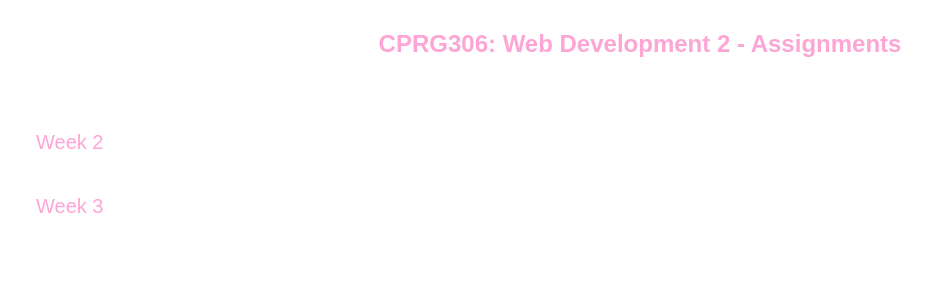
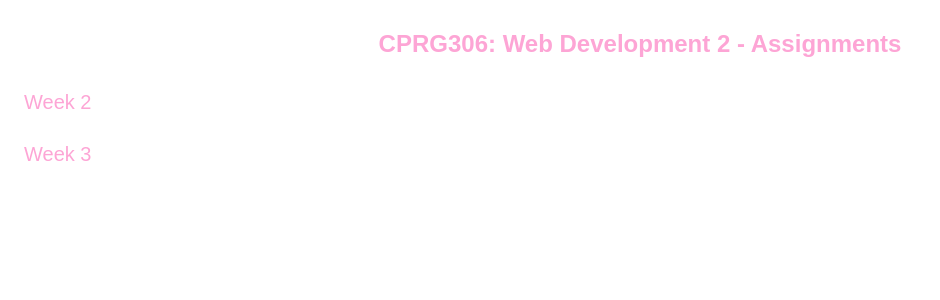
Before and after one commit to jenna-hackett/cprg306-assignments, a Next.js app: page / in a window 1280 px wide. Shown: the top 300 px of the page, without its empty margins (0-940 px from the left). Built offline with nearby package versions, Linux system fonts and the light colour scheme.

Commit message:
some styling changes.

```diff
--- a/app/components/PageLinks.js
+++ b/app/components/PageLinks.js
@@ -2,7 +2,7 @@ import Link from "next/link";
 
 export default function PageLinks({href, text}) {
   return (
-    <Link className="text-pink-300 pl-2 hover:text-pink-700 duration-300 ease-linear"
+    <Link className="text-pink-300 pl-6 hover:text-pink-700 duration-300 ease-linear text-xl"
       href={href}>
       {text}
     </Link>
--- a/app/page.js
+++ b/app/page.js
@@ -1,7 +1,7 @@
 /*
 .\app\page.js
 Author: Jenna Hackett
-Versions: Jan. 16, 2026
+Versions: Jan. 23, 2026
  */
 
 import PageLinks from "./components/PageLinks";
@@ -16,10 +16,10 @@ export default function Home() {
           CPRG306: Web Development 2 - Assignments
         </h1>
         <ul>
-          <li className = "p-3 pb-2 mb-4 ml-4 mr-250 mt-7 text-xl">
+          <li className="pb-6">
             <PageLinks {...linkInfo[1]} />
           </li>
-          <li className = "p-3 pb-2 mb-4 ml-4 mr-250 text-xl">
+          <li className="pb-6">
               <PageLinks {...linkInfo[2]} />
           </li>
         </ul>
--- a/app/week-3/page.js
+++ b/app/week-3/page.js
@@ -6,16 +6,22 @@ Versions: Jan. 22, 2026
 
 import HomePageButton from "../components/HomePageButton";
 import GroceryItemList from "./GroceryItemList";
+// import Image from "next/image";
 
 export default function Page() {
   return (
     <main>
-
-      <h1 className = "text-center font-bold text-2xl mb-4 mt-4 text-pink-300">
+      <header>
+        <h1 className = "text-center font-bold text-2xl mb-6 mt-4 text-pink-300">
         Shopping List
       </h1>
+
+      {/* Image Section */}
+
+      {/* Components being rendered */}
       <GroceryItemList />
       <HomePageButton />
+      </header>
     </main>
   )
 }
```
